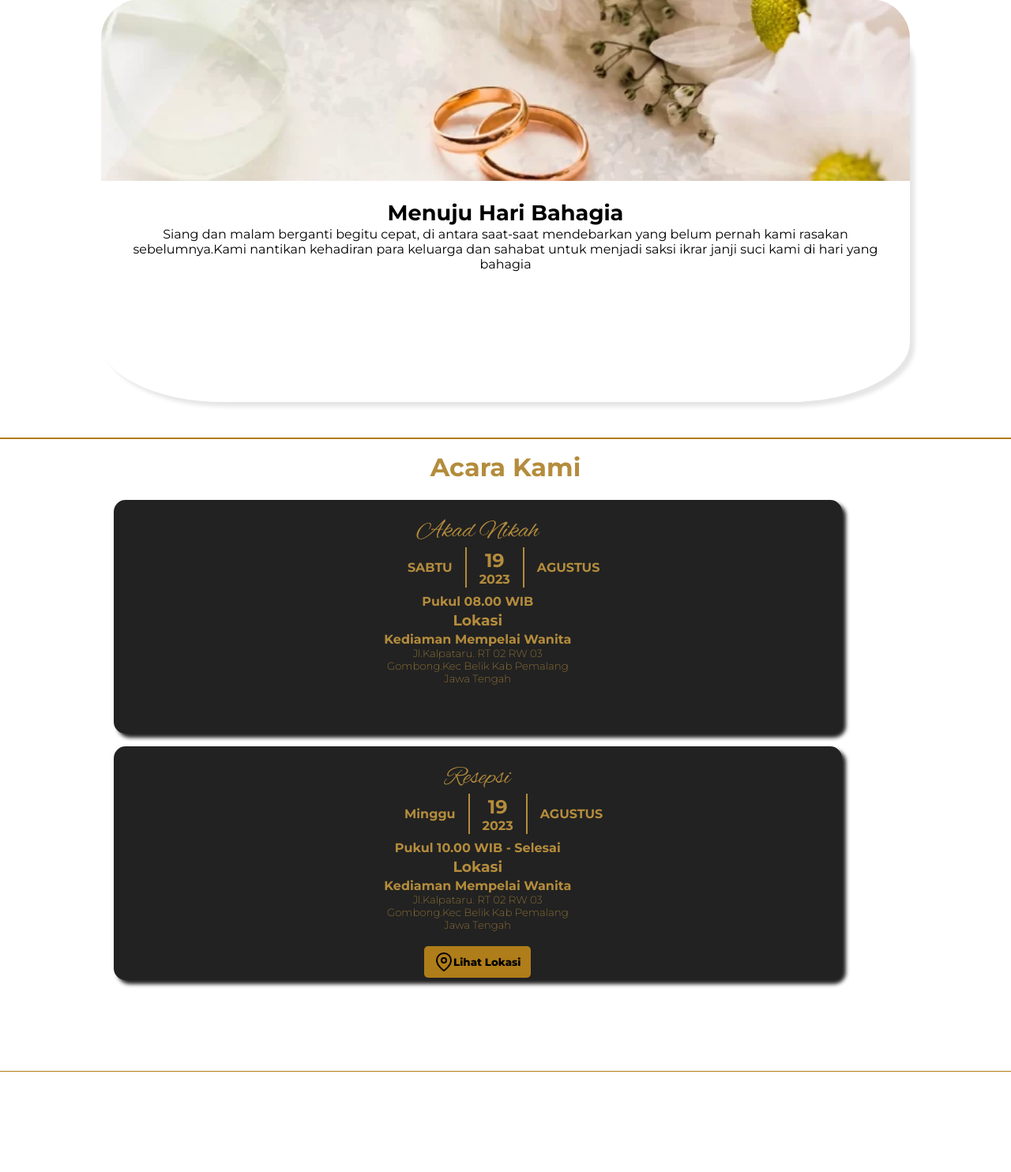
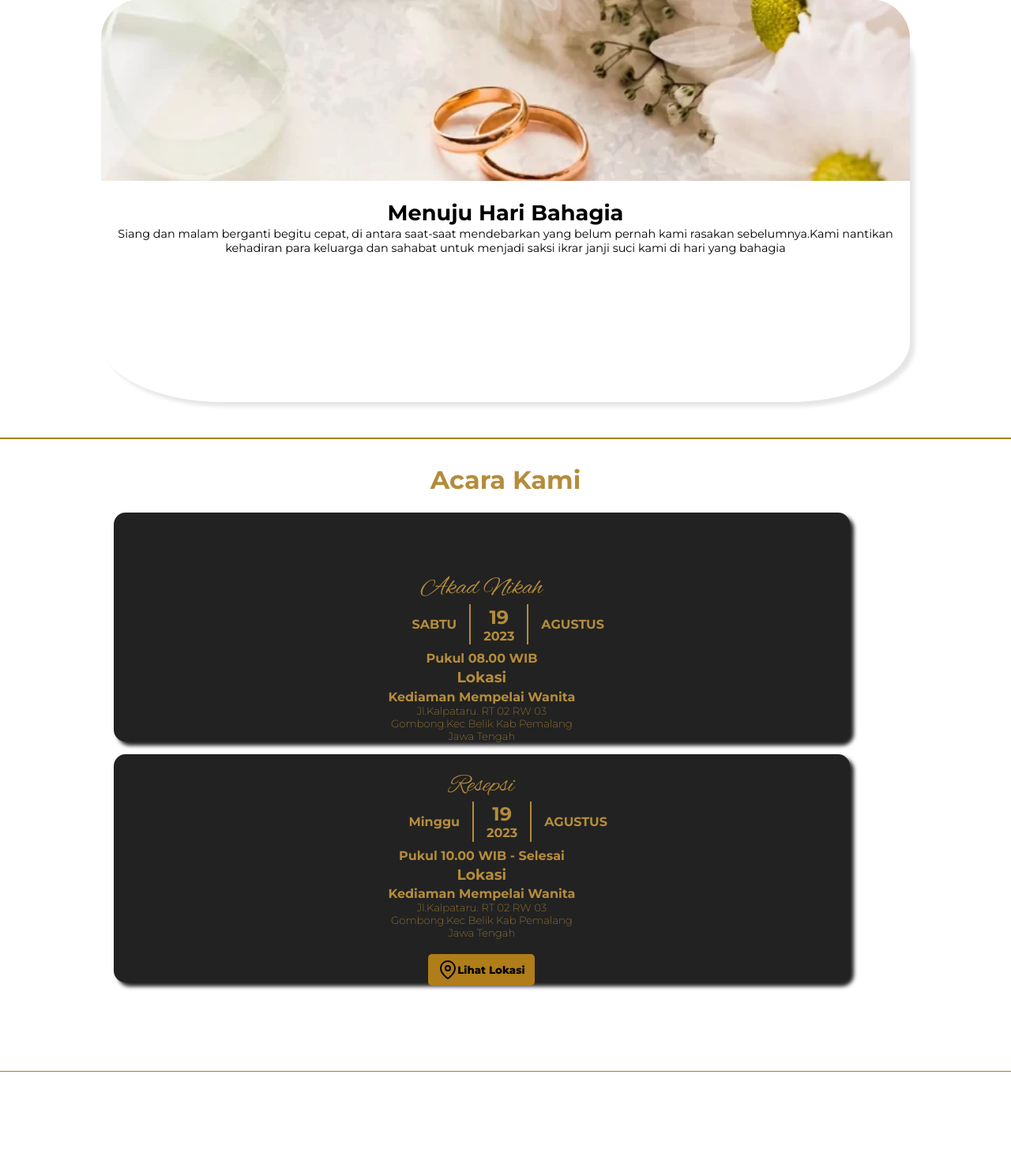
Before and after one commit to upyes733/Bismillah-Wedding, a PHP site: page /undangan.html in a window 1280 px wide. Shown: the part 1892-3376 px from the top of the page at 79% size. Run offline with PHP 8.4, Linux system fonts and the light colour scheme.

Commit message:
revisi-card

```diff
--- a/undangan.css
+++ b/undangan.css
@@ -232,6 +232,7 @@ nav main .speaker {
 .empat .title .text {
     text-align: center;
     padding: .5rem;
+
 }
 
 .empat .title .text h1 {
@@ -243,7 +244,7 @@ nav main .speaker {
 
 .empat .title .text p {
     padding-top: .1rem;
-    font-size: 1rem;
+    font-size: .9rem;
 
 }
 
@@ -297,9 +298,9 @@ nav main .speaker {
     font-family: 'Alex Brush', cursive;
     text-align: center;
     font-size: 2rem;
-    margin-top: 1rem;
+    margin-top: 2rem;
+}
 
-}
 
 .lima .akad .box,
 .lima .akad .box-2 {
@@ -307,9 +308,9 @@ nav main .speaker {
     padding-top: .1rem;
     margin-top: 1rem;
     margin-left: 1rem ;
-    width: 90%;
+    width: 91%;
     background-color: #222;
-    height: 46%;
+    height: 45%;
     text-align: center;
     box-shadow: 5px 5px 5px #222;
 
--- a/undangan.html
+++ b/undangan.html
@@ -117,7 +117,7 @@
             <cente>
 
                 <div class="box">
-                    <h1 class="judul" style=" font-weight: 100; margin-top: 2%;">Akad Nikah</h1>
+                    <h1 class="judul" style=" font-weight: 100; margin-top: 8%;">Akad Nikah</h1>
                     <center>
                         <div class="bot">
                             <div class="bot-border">SABTU</div>
```
